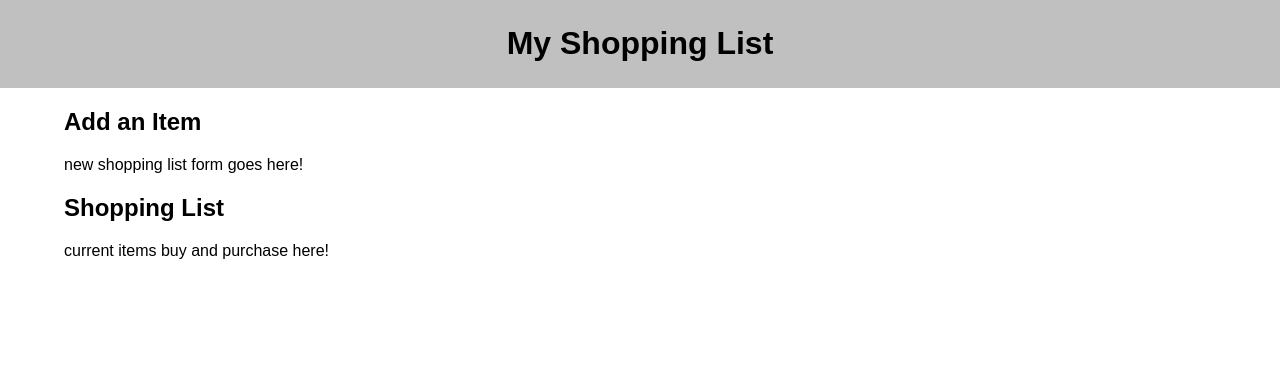
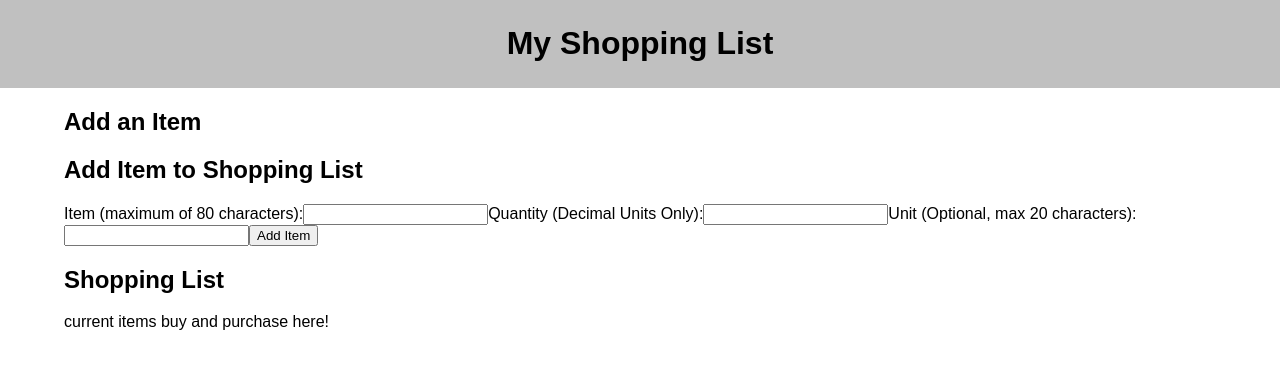
Before and after one commit to ndweir/thursday-group-react-shopping-list, a React (Vite) app: page / in a window 1280 px wide. Shown: the top 368 px of the page. Built offline with nearby package versions, Linux system fonts and the light colour scheme.

Commit message:
form in App jsx

```diff
--- a/src/components/App/App.jsx
+++ b/src/components/App/App.jsx
@@ -3,7 +3,7 @@ import axios from 'axios';
 import {useState, useEffect} from 'react';
 import Header from '../Header/Header.jsx';
 import './App.css';
-
+import ShoppingListForm from '../ShoppingListForm/ShoppingListForm.jsx';
 
 function App() {
 
@@ -31,7 +31,7 @@ function App() {
             <main>
                 <div>
                     <h2>Add an Item</h2>
-                    new shopping list form goes here!
+                    <ShoppingListForm />
                 </div>
 
                 <div>
```
